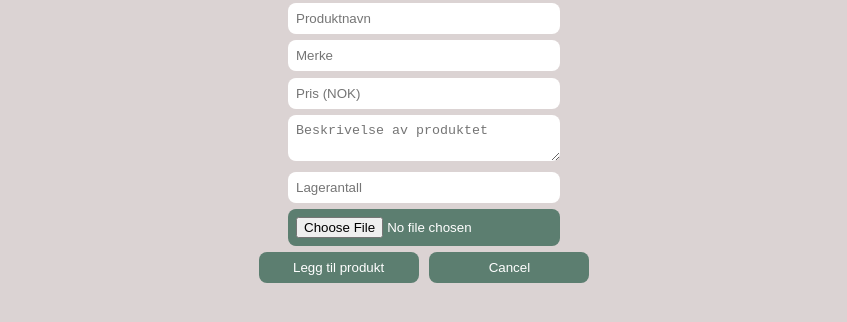
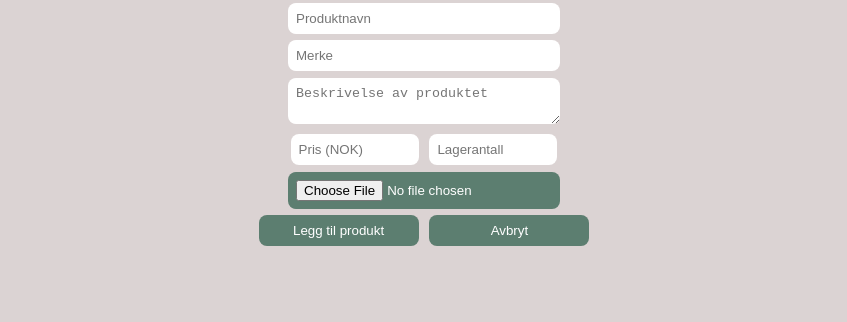
Before and after one commit to numbo1/idyll, a website with bundled scripts: page public/adminpanel/add_products.html in a window 1280 px wide. Shown: the part 316-638 px from the top of the page, without its empty margins (216-1063 px from the left). Built offline with nearby package versions, Linux system fonts and the light colour scheme; no server answers.

Commit message:
add product change

```diff
--- a/public/adminpanel/add_products.html
+++ b/public/adminpanel/add_products.html
@@ -33,12 +33,12 @@
             <form id="addProductForm" enctype="multipart/form-data">
                 <input type="text" id="productName" class="input" name="productName" placeholder="Produktnavn" required> <br>
                 <input type="text" id="productBrand" class="input" name="productBrand" placeholder="Merke" required> <br>
-                <input type="number" id="productPrice" class="input" name="productPrice" placeholder="Pris (NOK)" required> <br>
                 <textarea id="productDescription" class="input" name="productDescription" placeholder="Beskrivelse av produktet"></textarea> <br>
-                <input type="number" id="inventoryCount" class="input" name="productCount" placeholder="Lagerantall"> <br>
+                <input type="number" id="productPrice" class="input" name="productPrice" placeholder="Pris (NOK)" required>
+                <input type="number" id="inventoryCount" class="input" name="productCount" placeholder="Lagerantall" required> <br>
                 <input type="file" id="productImg" class="input" name="productImage"> <br>
                 <button type="submit" id="addProductBtn" class="btn">Legg til produkt</button>
-                <button type="button" id="cancel" class="btn">Cancel</button> <br>
+                <button type="button" id="cancel" class="btn">Avbryt</button> <br>
                 <div class="message" id="message"></div>
             </form>
         </div>
--- a/public/adminpanel/product.css
+++ b/public/adminpanel/product.css
@@ -30,6 +30,13 @@ main{
     border: none;
 }
 
+#productPrice{
+    width: 8rem;
+}
+#inventoryCount{
+    width: 8rem;
+}
+
 .btn{
     width: 10rem;
     padding: 0.5rem;
```
